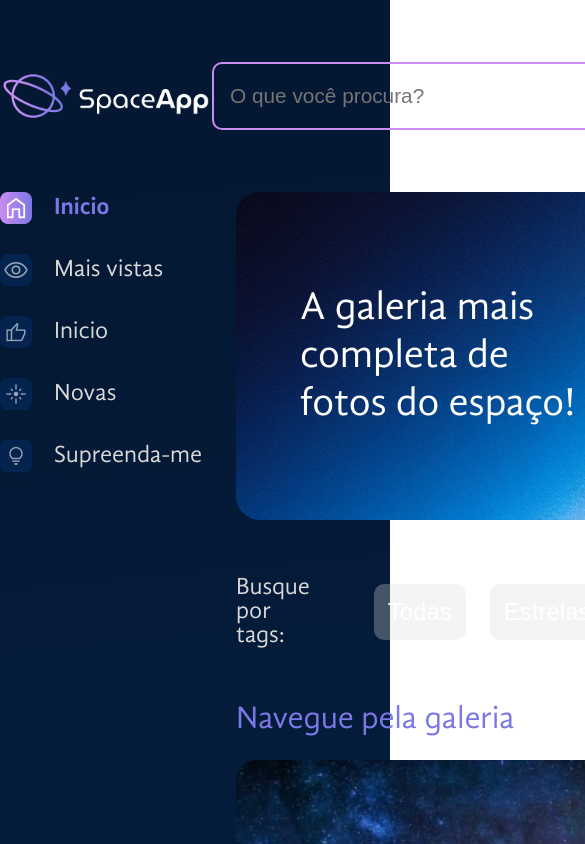
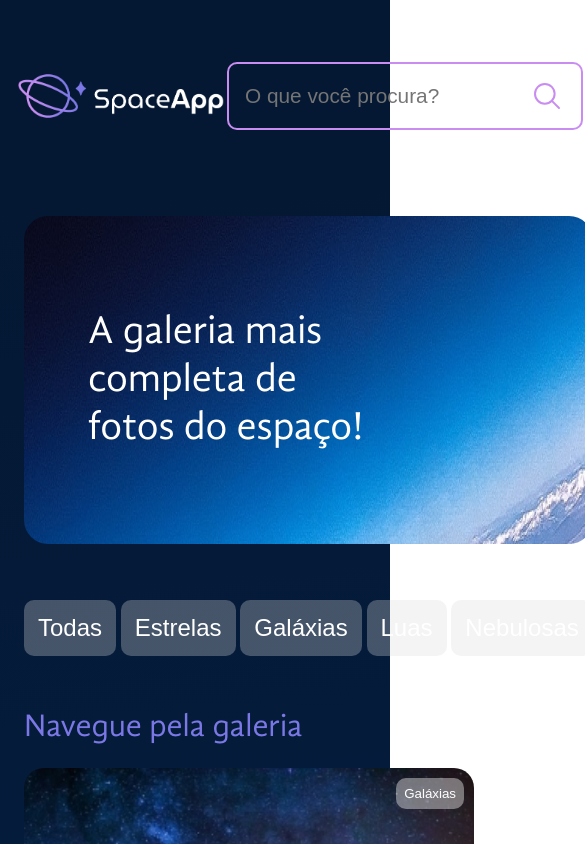
Before and after one commit to ryantaylorferraz/space-app-ryantaylorferraz, a React (Vite) app: page / in a window 390 px wide. Shown: the top 844 px of the page, 585 px wide, since content can reach past the window. Built offline with nearby package versions, Linux system fonts and the light colour scheme.

Commit message:
melhorei a responsividade para tablets

```diff
--- a/src/App.jsx
+++ b/src/App.jsx
@@ -33,6 +33,7 @@ const AppContainer = styled.div`
 const MainContainer = styled.main`
   display: flex;
   gap: 1.5rem;
+  padding: 1.5rem;
 `;
 
 const ConteudoGaleria = styled.section`
--- a/src/CampoTexto/index.jsx
+++ b/src/CampoTexto/index.jsx
@@ -14,7 +14,7 @@ background-color: transparent;
 padding: 12px 16px;
 height: 2.5rem;
 border: 2px solid #C98CF1;
-width: 566px;
+width: clamp(20rem, 9.018rem + 29.286vw, 35.375rem);
 color: #D9D9D9;
 font-weight: 400;
 font-size: 1.3rem;
--- a/src/componentes/Banner/index.jsx
+++ b/src/componentes/Banner/index.jsx
@@ -6,12 +6,16 @@ background-image: url(../../assets/banner.png);
 background-repeat: no-repeat;
 background-size: cover;
 min-height: 328px;
-max-width: 100%;
+width: clamp(25rem, -4.286rem + 78.095vw, 66rem);
 display: flex;
 align-items: center;
 
 border-radius: 1.5rem;
 flex-grow: 1;
+
+@media(max-width: 890px){
+  width: 100%;
+}
 
 `
 
--- a/src/componentes/BarraLateral/index.jsx
+++ b/src/componentes/BarraLateral/index.jsx
@@ -4,12 +4,21 @@ import { ItemNavegacao } from './ItemNavegacao'
 
 const ListaEstilizada = styled.ul`
     width: 212px;
+    height: fit-content;
+
+`
+
+const AsideEstilizado = styled.aside`
+    height: fit-content;
+    @media(max-width: 890px){
+        display: none;
+    }
 
 `
 
 export const BarraLateral = () => {
   return (
-    <aside>
+    <AsideEstilizado>
         <nav>
             <ListaEstilizada>
                 <ItemNavegacao iconeAtivo="/icones/home-ativo.png" iconeInativo="/icones/home-inativo.png" ativo={true}>
@@ -30,6 +39,6 @@ export const BarraLateral = () => {
 
             </ListaEstilizada>
         </nav>
-    </aside>
+    </AsideEstilizado>
   )
 }
--- a/src/componentes/Cabecalho/index.jsx
+++ b/src/componentes/Cabecalho/index.jsx
@@ -2,8 +2,9 @@ import styled from "styled-components"
 import { InputHeader } from "../../CampoTexto"
 
 const HeaderEstilizado = styled.header`
-    padding: 60px 0;
+    padding: 60px 15px;
     display: flex;
+    width: 100%;
     justify-content: space-between;
     align-items: center;
     img {
--- a/src/componentes/Galeria/Populares/index.jsx
+++ b/src/componentes/Galeria/Populares/index.jsx
@@ -7,6 +7,10 @@ const ContainerPopular = styled.section`
 display: flex;
 flex-direction: column;
 gap: .3rem;
+
+@media(max-width: 800px){
+  display: none;
+}
 
 ul {
   display: flex;
--- a/src/componentes/Galeria/Tags/index.jsx
+++ b/src/componentes/Galeria/Tags/index.jsx
@@ -12,6 +12,10 @@ const TituloTags = styled.p`
     color: #D9D9D9;
     font-size: 24px;
     margin: 0;
+
+    @media(max-width: 1125px){
+        display: none;
+    }
 `
 const Tag = styled.button`
     font-size: 24px;
@@ -29,7 +33,7 @@ const Tag = styled.button`
 `
 const Div = styled.div`
     display: flex;
-    gap: 24px;
+    gap: clamp(0.3rem, -0.557rem + 2.286vw, 1.5rem);
     justify-content: end;
 `
 export const Tags = ({ setTag }) => {
--- a/src/componentes/Galeria/index.jsx
+++ b/src/componentes/Galeria/index.jsx
@@ -16,6 +16,7 @@ const GaleriaContainer = styled.div`
 const SecaoFluida = styled.section`
   flex-grow: 1;
   margin-bottom: 1rem;
+
 
   ul {
     display: grid;
```
